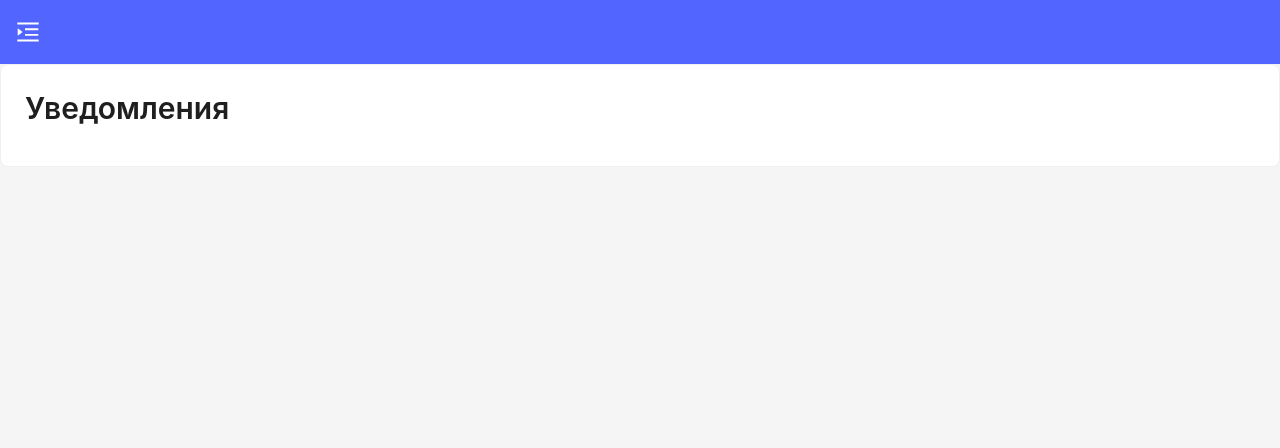
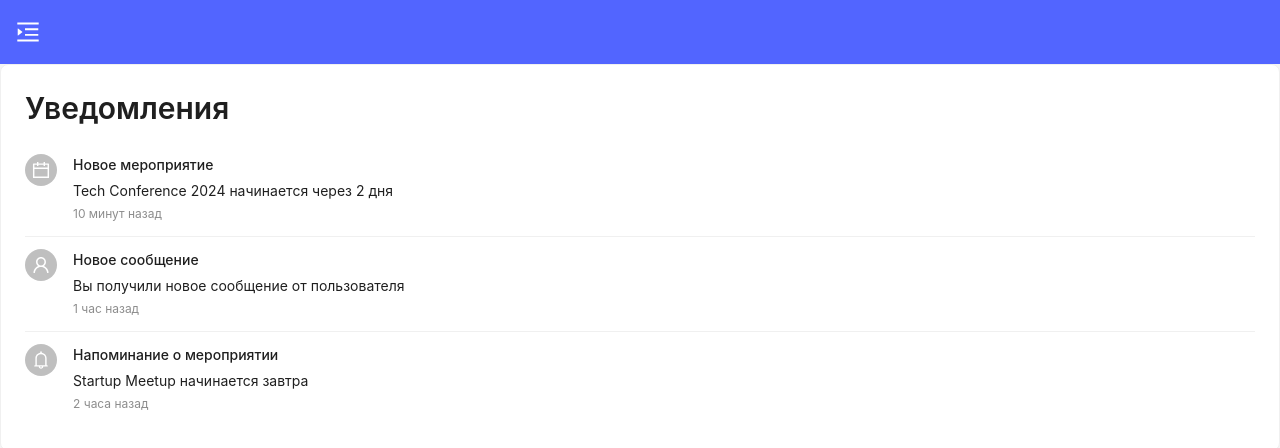
Before and after one commit to DmitriyGrosh/event-starter-frontend, a Next.js app: page /notifications in a window 1280 px wide. Shown: the top 448 px of the page. Built offline with nearby package versions, Linux system fonts and the light colour scheme; what @reatom/framework, @reatom/npm-react would draw is missing.

Commit message:
add some pages

```diff
--- a/src/app/calendar/page.tsx
+++ b/src/app/calendar/page.tsx
@@ -12,6 +12,7 @@ const { Title } = Typography;
 // Mock data for events
 const mockEvents = [
   {
+    id: "1",
     title: "Tech Conference 2024",
     location: "Москва",
     price: 5000,
@@ -19,6 +20,7 @@ const mockEvents = [
     date: moment('2025-06-20')
   },
   {
+    id: "2",
     title: "Startup Meetup",
     location: "Санкт-Петербург",
     price: 0,
@@ -26,6 +28,7 @@ const mockEvents = [
     date: moment('2025-06-23')
   },
   {
+    id: "3",
     title: "Design Workshop",
     location: "Казань",
     price: 3000,
@@ -139,6 +142,7 @@ const CalendarPage = () => {
           renderItem={(event) => (
             <List.Item>
               <CardEvent
+                id={event.id}
                 title={event.title}
                 location={event.location}
                 price={event.price}
--- a/src/app/notifications/page.tsx
+++ b/src/app/notifications/page.tsx
@@ -1,15 +1,87 @@
 'use client';
 
 import React from 'react';
-import { Typography, Card } from 'antd';
+import { Typography, Card, List, Avatar, Space } from 'antd';
+import { UserOutlined, CalendarOutlined, BellOutlined } from '@ant-design/icons';
+import { useRouter } from 'next/navigation';
 
-const { Title } = Typography;
+const { Title, Text } = Typography;
+
+// Mock data for notifications - replace with real data later
+const notifications = [
+  {
+    id: 1,
+    type: 'event',
+    eventId: '1',
+    title: 'Новое мероприятие',
+    description: 'Tech Conference 2024 начинается через 2 дня',
+    time: '10 минут назад',
+    icon: <CalendarOutlined />
+  },
+  {
+    id: 2,
+    type: 'message',
+    title: 'Новое сообщение',
+    description: 'Вы получили новое сообщение от пользователя',
+    time: '1 час назад',
+    icon: <UserOutlined />
+  },
+  {
+    id: 3,
+    type: 'event',
+    eventId: '2',
+    title: 'Напоминание о мероприятии',
+    description: 'Startup Meetup начинается завтра',
+    time: '2 часа назад',
+    icon: <BellOutlined />
+  }
+];
 
 const NotificationsPage = () => {
+  const router = useRouter();
+
+  const handleNotificationClick = (notification: typeof notifications[0]) => {
+    if (notification.type === 'event' && notification.eventId) {
+      router.push(`/events/${notification.eventId}`);
+    }
+  };
+
   return (
     <Card>
       <Title level={2}>Уведомления</Title>
-      {/* Add your notifications content here */}
+      <List
+        itemLayout="horizontal"
+        dataSource={notifications}
+        renderItem={(item) => (
+          <List.Item
+            onClick={() => handleNotificationClick(item)}
+            style={{
+              cursor: item.type === 'event' ? 'pointer' : 'default',
+              transition: 'background-color 0.3s',
+              backgroundColor: 'transparent'
+            }}
+            onMouseEnter={(e) => {
+              if (item.type === 'event') {
+                e.currentTarget.style.backgroundColor = '#f5f5f5';
+              }
+            }}
+            onMouseLeave={(e) => {
+              e.currentTarget.style.backgroundColor = 'transparent';
+            }}
+          >
+            <List.Item.Meta
+              avatar={<Avatar icon={item.icon} />}
+              title={item.title}
+              description={
+                <Space direction="vertical" size={0}>
+                  <Text>{item.description}</Text>
+                  <Text type="secondary" style={{ fontSize: '12px' }}>{item.time}</Text>
+                </Space>
+              }
+            />
+          </List.Item>
+        )}
+      />
     </Card>
   );
 };
--- a/src/app/profile/page.tsx
+++ b/src/app/profile/page.tsx
@@ -11,18 +11,21 @@ const ProfilePage = () => {
   // Mock data for events
   const userEvents = [
     {
+      id: "1",
       title: "Tech Conference 2024",
       location: "Москва",
       price: 5000,
       imageUrl: "https://optim.tildacdn.com/tild6138-3133-4732-a336-316166613961/-/cover/600x600/center/center/-/format/webp/photo_2016-09-15_16-.jpg.webp"
     },
     {
+      id: "2",
       title: "Startup Meetup",
       location: "Санкт-Петербург",
       price: 0,
       imageUrl: "https://optim.tildacdn.com/tild6138-3133-4732-a336-316166613961/-/cover/600x600/center/center/-/format/webp/photo_2016-09-15_16-.jpg.webp"
     },
     {
+      id: "3",
       title: "Design Workshop",
       location: "Казань",
       price: 3000,
@@ -48,6 +51,7 @@ const ProfilePage = () => {
           {userEvents.map((event, index) => (
             <CardEvent
               key={index}
+              id={event.id}
               title={event.title}
               location={event.location}
               price={event.price}
```
Also changed, not shown: src/app/events/[id]/page.tsx (added, +76 -0 lines), src/entities/events/ui/CardEvent.tsx (+12 -1 lines), src/pages/home/Home.tsx (+28 -4 lines).
